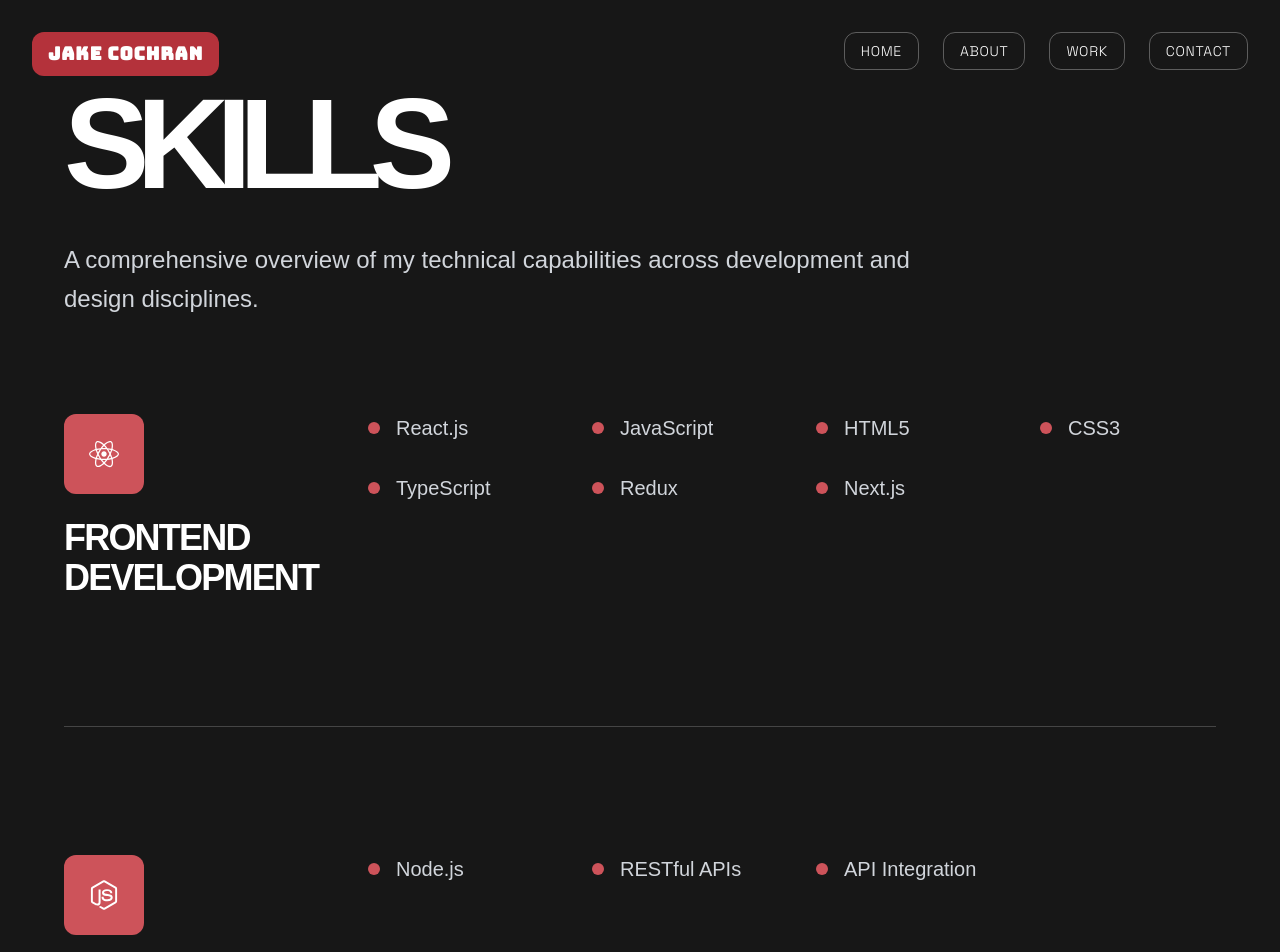
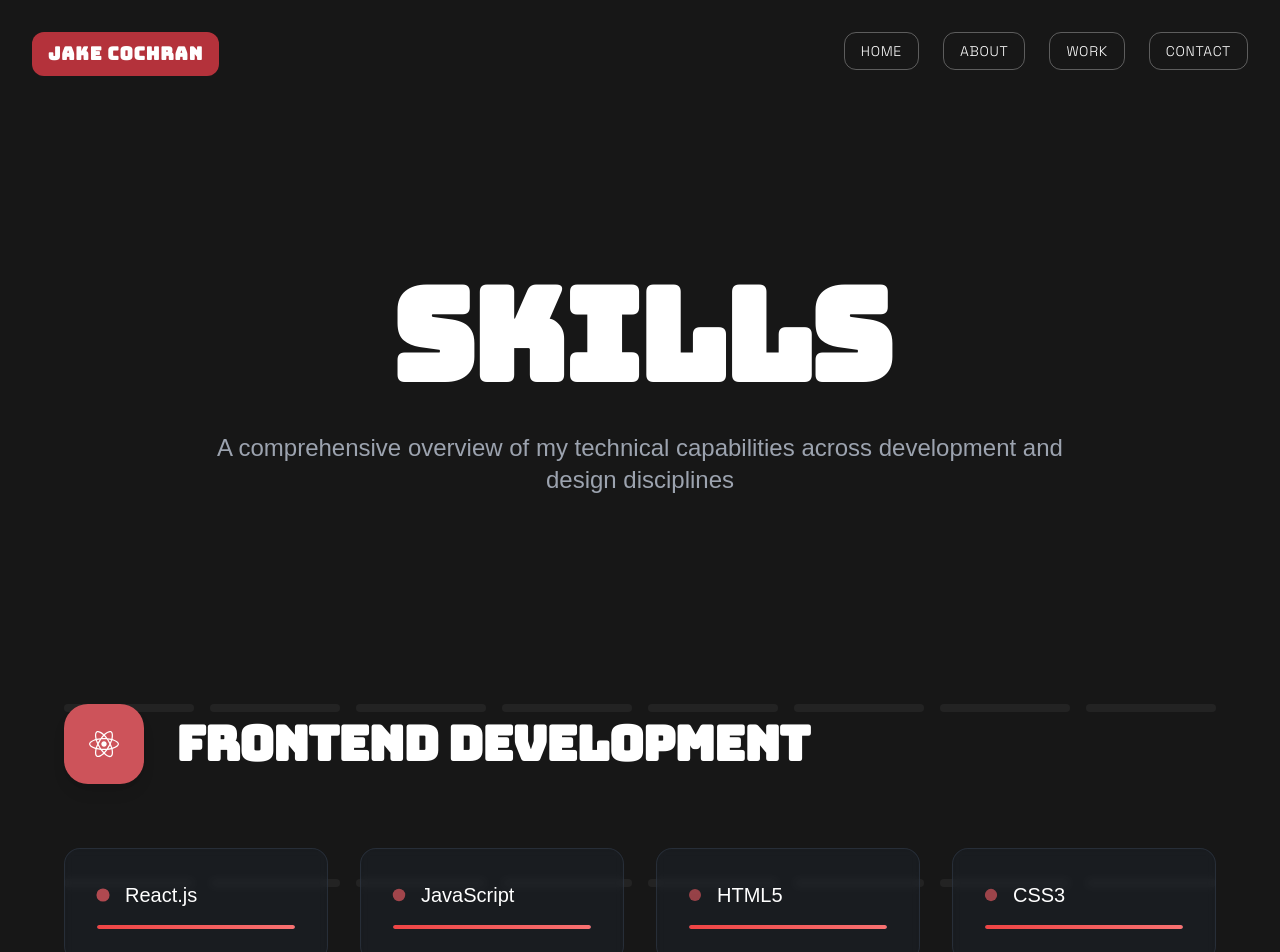
Before and after one commit to jecochran-0/JakeCPortfolio, a Next.js app: page /skills in a window 1280 px wide. Shown: the top 952 px of the page. Built offline with nearby package versions, Linux system fonts and the light colour scheme.

Commit message:
Redesign skills page with dynamic layout - add card-based design, animated progress bars, background patterns, and enhanced visual hierarchy

```diff
--- a/app/skills/page.tsx
+++ b/app/skills/page.tsx
@@ -302,100 +302,177 @@ export default function SkillsPage() {
 
       {/* Main Content */}
       <div
-        className="min-h-screen py-20 px-6"
+        className="min-h-screen py-20 px-4 sm:px-8 md:px-16"
         style={{ backgroundColor: "#171717" }}
       >
-        <div className="max-w-6xl mx-auto space-y-16">
-          {/* Header */}
-          <motion.div
-            initial={{ opacity: 0, y: 20 }}
+        <div className="max-w-7xl mx-auto">
+          {/* Hero Section */}
+          <motion.section
+            className="pt-32 sm:pt-40 md:pt-48 pb-20 sm:pb-32"
+            initial={{ opacity: 0, y: 50 }}
+            animate={{ opacity: 1, y: 0 }}
+            transition={{ duration: 1.0, ease: [0.25, 0.46, 0.45, 0.94] }}
+          >
+            <div className="text-center mb-20">
+              <motion.h1
+                className="text-6xl sm:text-7xl md:text-8xl lg:text-9xl font-black text-white leading-tight tracking-tight mb-8"
+                style={{ fontFamily: "Bungee, Arial Black, sans-serif" }}
+                initial={{ opacity: 0, y: 50 }}
+                animate={{ opacity: 1, y: 0 }}
+                transition={{ delay: 0.2, duration: 1.0 }}
+              >
+                SKILLS
+              </motion.h1>
+              <motion.p
+                className="text-xl sm:text-2xl text-gray-400 leading-relaxed max-w-4xl mx-auto font-light"
+                style={{ fontFamily: "Montserrat, sans-serif" }}
+                initial={{ opacity: 0, y: 30 }}
+                animate={{ opacity: 1, y: 0 }}
+                transition={{ delay: 0.4, duration: 1.0 }}
+              >
+                A comprehensive overview of my technical capabilities across development and design disciplines
+              </motion.p>
+            </div>
+          </motion.section>
+
+          {/* Skills Grid - Redesigned */}
+          <div className="space-y-24 sm:space-y-32">
+            {skillCategories.map((category, index) => (
+              <motion.section
+                key={category.category}
+                className="relative"
+                initial={{ opacity: 0, y: 50 }}
                 whileInView={{ opacity: 1, y: 0 }}
                 viewport={{ once: true }}
-            transition={{ duration: 0.6 }}
-            className="mb-24"
+                transition={{ duration: 0.8, delay: index * 0.1 }}
               >
-            <h1
-              className="text-7xl md:text-8xl lg:text-9xl font-bold text-white mb-8 leading-none"
-              style={{ fontFamily: "Montserrat, sans-serif" }}
+                {/* Background Pattern */}
+                <div className="absolute inset-0 opacity-5">
+                  <div className="grid grid-cols-8 gap-4 h-full">
+                    {Array.from({ length: 24 }).map((_, i) => (
+                      <motion.div
+                        key={i}
+                        className="bg-white h-2 rounded-full"
+                        initial={{ scaleX: 0 }}
+                        whileInView={{ scaleX: 1 }}
+                        viewport={{ once: true }}
+                        transition={{ delay: index * 0.1 + i * 0.02, duration: 0.6 }}
+                      />
+                    ))}
+                  </div>
+                </div>
+
+                <div className="relative z-10">
+                  {/* Category Header */}
+                  <motion.div
+                    className="flex items-center gap-8 mb-12 sm:mb-16"
+                    initial={{ opacity: 0, x: -50 }}
+                    whileInView={{ opacity: 1, x: 0 }}
+                    viewport={{ once: true }}
+                    transition={{ delay: index * 0.1 + 0.2, duration: 0.8 }}
                   >
-              SKILLS
-            </h1>
-            <p
-              className="text-2xl text-gray-300 leading-relaxed max-w-4xl"
-              style={{ fontFamily: "Montserrat, sans-serif" }}
+                    <motion.div
+                      className="w-16 h-16 sm:w-20 sm:h-20 rounded-2xl flex items-center justify-center shadow-lg"
+                      style={{ backgroundColor: "#CD535A" }}
+                      whileHover={{ scale: 1.1, rotate: 5 }}
+                      transition={{ type: "spring", stiffness: 300 }}
                     >
-              A comprehensive overview of my technical capabilities across
-              development and design disciplines.
-            </p>
+                      <category.icon className="text-white text-2xl sm:text-3xl" />
+                    </motion.div>
+                    <h2
+                      className="text-3xl sm:text-4xl md:text-5xl font-black text-white leading-tight tracking-tight"
+                      style={{ fontFamily: "Bungee, Arial Black, sans-serif" }}
+                    >
+                      {category.category}
+                    </h2>
                   </motion.div>
 
                   {/* Skills Grid */}
-          <div className="space-y-32">
-            {skillCategories.map((category, index) => (
-              <motion.div
-                key={category.category}
-                initial={{ opacity: 0, y: 20 }}
-                whileInView={{ opacity: 1, y: 0 }}
-                viewport={{ once: true }}
-                transition={{ duration: 0.6, delay: index * 0.1 }}
-                className="grid grid-cols-1 lg:grid-cols-12 gap-16 items-start"
-              >
-                {/* Category Header - Left Column */}
-                <div className="lg:col-span-3 space-y-6">
-                  <div
-                    className="w-20 h-20 rounded-lg flex items-center justify-center mb-6"
-                    style={{
-                      backgroundColor: "#CD535A",
-                      fontFamily: "Montserrat, sans-serif",
-                    }}
-                  >
-                    <category.icon className="text-white text-3xl" />
-                  </div>
-                  <h2
-                    className="text-3xl md:text-4xl font-bold text-white leading-tight"
-                    style={{ fontFamily: "Montserrat, sans-serif" }}
-                  >
-                    {category.category}
-                  </h2>
-                </div>
-
-                {/* Skills List - Right Column */}
-                <div className="lg:col-span-9">
-                  <div className="grid grid-cols-2 md:grid-cols-3 xl:grid-cols-4 gap-x-12 gap-y-8">
+                  <div className="grid grid-cols-1 sm:grid-cols-2 lg:grid-cols-3 xl:grid-cols-4 gap-6 sm:gap-8">
                     {category.skills.map((skill, skillIndex) => (
                       <motion.div
                         key={skill}
-                        initial={{ opacity: 0, x: -20 }}
-                        whileInView={{ opacity: 1, x: 0 }}
+                        className="group relative"
+                        initial={{ opacity: 0, y: 30 }}
+                        whileInView={{ opacity: 1, y: 0 }}
                         viewport={{ once: true }}
                         transition={{
-                          duration: 0.4,
-                          delay: index * 0.1 + skillIndex * 0.03,
+                          duration: 0.6,
+                          delay: index * 0.1 + skillIndex * 0.05,
                         }}
-                        className="flex items-center gap-4"
+                        whileHover={{ y: -5 }}
                       >
-                        <div
+                        <div className="bg-gray-800/30 backdrop-blur-sm border border-gray-700/50 rounded-xl p-6 sm:p-8 hover:border-red-500/50 transition-all duration-300 group-hover:bg-gray-800/50">
+                          <div className="flex items-center gap-4 mb-4">
+                            <motion.div
                               className="w-3 h-3 rounded-full flex-shrink-0"
                               style={{ backgroundColor: "#CD535A" }}
+                              animate={{
+                                scale: [1, 1.2, 1],
+                                opacity: [0.7, 1, 0.7],
+                              }}
+                              transition={{
+                                duration: 2,
+                                repeat: Infinity,
+                                delay: skillIndex * 0.2,
+                              }}
                             />
                             <span
-                          className="text-xl text-gray-300 font-medium"
+                              className="text-lg sm:text-xl text-white font-medium group-hover:text-red-400 transition-colors duration-300"
                               style={{ fontFamily: "Montserrat, sans-serif" }}
                             >
                               {skill}
                             </span>
+                          </div>
+
+                          {/* Progress Bar Animation */}
+                          <motion.div
+                            className="w-full h-1 bg-gray-700 rounded-full overflow-hidden"
+                            initial={{ opacity: 0 }}
+                            whileInView={{ opacity: 1 }}
+                            viewport={{ once: true }}
+                            transition={{ delay: index * 0.1 + skillIndex * 0.05 + 0.3 }}
+                          >
+                            <motion.div
+                              className="h-full bg-gradient-to-r from-red-500 to-red-400 rounded-full"
+                              initial={{ width: 0 }}
+                              whileInView={{ width: "100%" }}
+                              viewport={{ once: true }}
+                              transition={{
+                                duration: 1.5,
+                                delay: index * 0.1 + skillIndex * 0.05 + 0.5,
+                                ease: "easeOut",
+                              }}
+                            />
+                          </motion.div>
+                        </div>
                       </motion.div>
                     ))}
                   </div>
                 </div>
 
-                {/* Separator */}
+                {/* Section Separator */}
                 {index < skillCategories.length - 1 && (
-                  <div className="col-span-full pt-16 border-b border-white/20" />
+                  <motion.div
+                    className="mt-20 sm:mt-24 flex items-center justify-center"
+                    initial={{ opacity: 0, scaleX: 0 }}
+                    whileInView={{ opacity: 1, scaleX: 1 }}
+                    viewport={{ once: true }}
+                    transition={{ delay: index * 0.1 + 0.5, duration: 1.0 }}
+                  >
+                    <div className="flex items-center gap-4 w-full max-w-md">
+                      <div className="h-px bg-gradient-to-r from-transparent via-red-500/30 to-transparent flex-1" />
+                      <div className="w-2 h-2 bg-red-500 rounded-full" />
+                      <div className="h-px bg-gradient-to-r from-transparent via-red-500/30 to-transparent flex-1" />
+                    </div>
+                  </motion.div>
                 )}
-              </motion.div>
+              </motion.section>
             ))}
           </div>
+
+          {/* Bottom Spacing */}
+          <div className="h-20 sm:h-32" />
         </div>
       </div>
     </>
```
Lines whose indentation alone changed are shown as unchanged.
